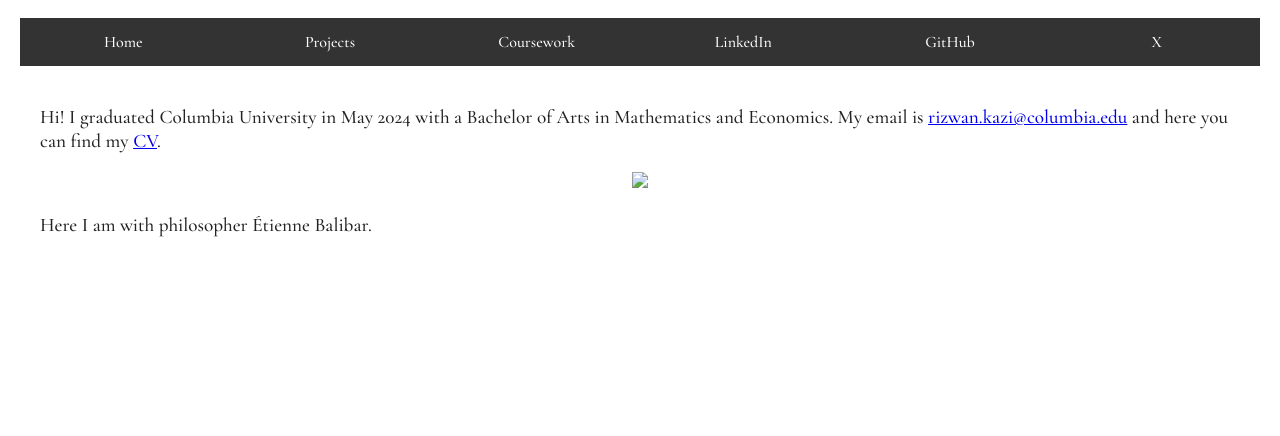
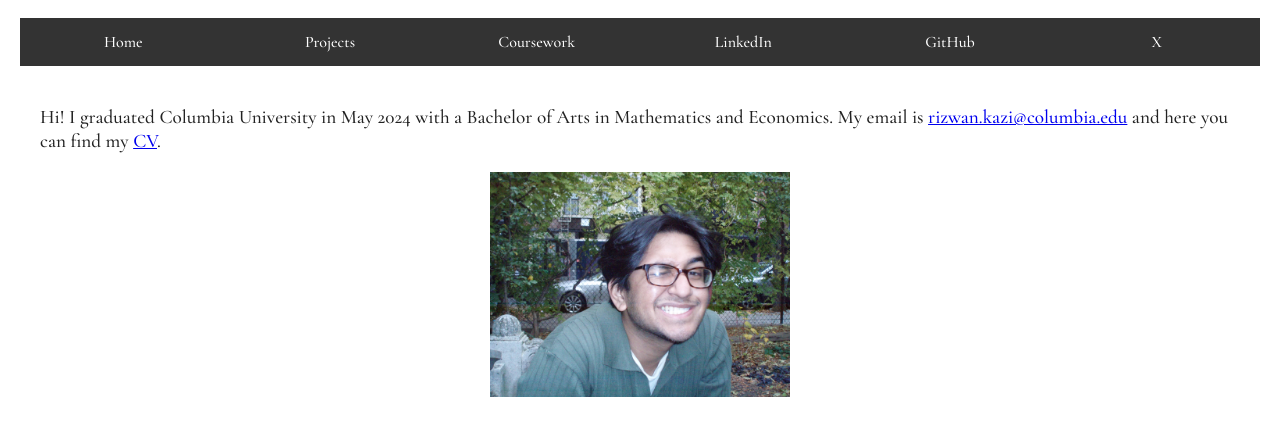
Before and after one commit to rizwankaz/rizwankaz.github.io, a plain HTML site: page index.html in a window 1280 px wide. Shown: the part 90-526 px from the top of the page. Drawn offline with nearby package versions, Linux system fonts and the light colour scheme.

Commit message:
Update index.html

```diff
--- a/index.html
+++ b/index.html
@@ -78,10 +78,8 @@
         <p>Hi! I graduated Columbia University in May 2024 with a Bachelor of Arts in Mathematics and Economics. My email is <a href=mailto:rizwan.kazi@columbia.edu>rizwan.kazi@columbia.edu</a> and here you can find my <a href="cv_rkazi.pdf">CV</a>.</p>
 
         <div style="text-align: center;">
-            <img id="headshot" src="IMG_8407.jpg" width="25%" height="auto">
+            <img id="headshot" src="headshot.jpg" width="25%" height="auto">
         </div>
-
-        <p>Here I am with philosopher Étienne Balibar.</p>
     </div>
   </body>
 </html>
```
